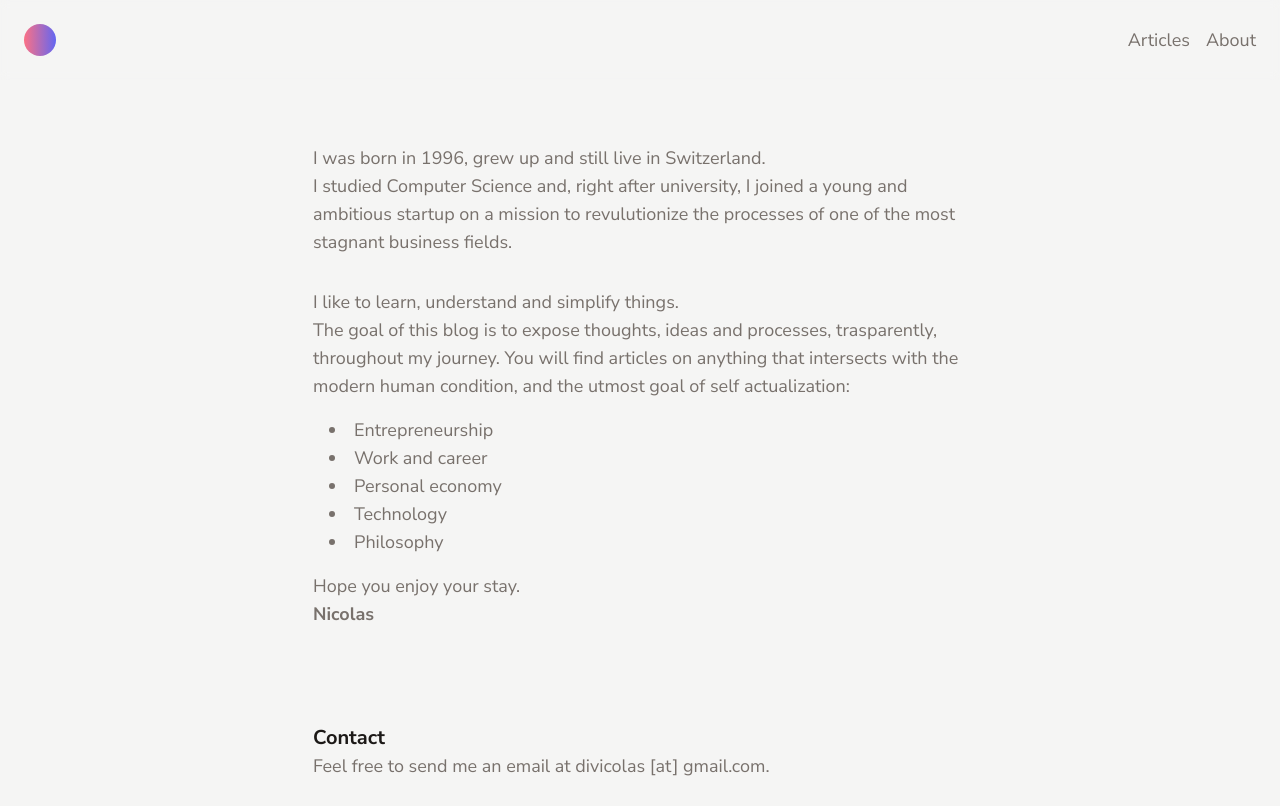
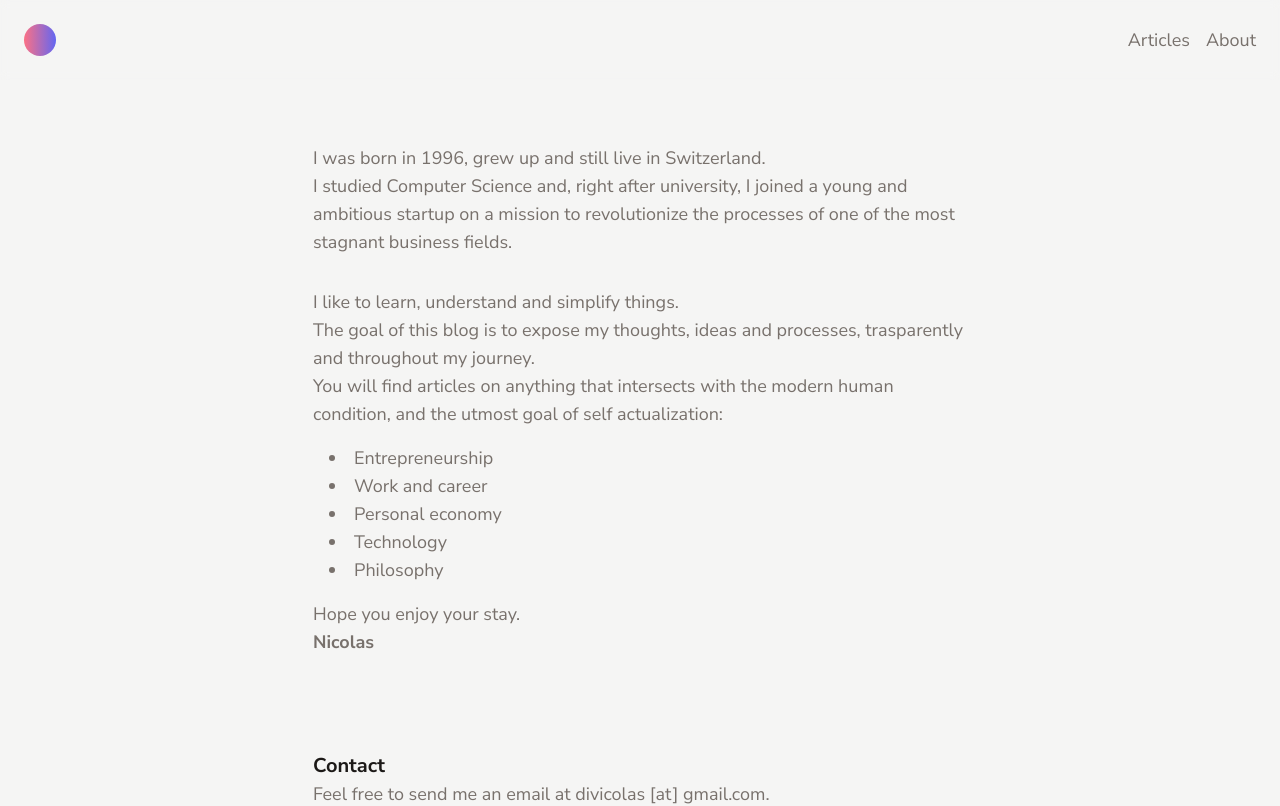
Before and after one commit to divin1/blog, a Next.js app: page /about in a window 1280 px wide. Shown: the top 806 px of the page. Built offline with nearby package versions, Linux system fonts and the light colour scheme.

Commit message:
fixed text and url hover effect

```diff
--- a/src/pages/about.jsx
+++ b/src/pages/about.jsx
@@ -12,15 +12,15 @@ function About() {
           <p className="pt-16">
             I was born in 1996, grew up and still live in Switzerland. <br />I
             studied Computer Science and, right after university, I joined a
-            young and ambitious startup on a mission to revulutionize the
+            young and ambitious startup on a mission to revolutionize the
             processes of one of the most stagnant business fields.
           </p>
           <p className="pt-8">
             I like to learn, understand and simplify things. <br />
-            The goal of this blog is to expose thoughts, ideas and processes,
-            trasparently, throughout my journey. You will find articles on
-            anything that intersects with the modern human condition, and the
-            utmost goal of self actualization:
+            The goal of this blog is to expose my thoughts, ideas and processes,
+            trasparently and throughout my journey. <br />
+            You will find articles on anything that intersects with the modern
+            human condition, and the utmost goal of self actualization:
           </p>
           <ul className="p-4 list-disc list-inside">
             <li>Entrepreneurship</li>
@@ -39,7 +39,10 @@ function About() {
           </h2>
           <p>
             Feel free to send me an email at{" "}
-            <a href={`mailto:${config.email}`}>
+            <a
+              href={`mailto:${config.email}`}
+              className="text-stone-500 dark:text-stone-300 hover:text-secondary-400 dark:hover:text-secondary-400"
+            >
               {config.email.replace("@", " [at] ")}
             </a>
             .
```
